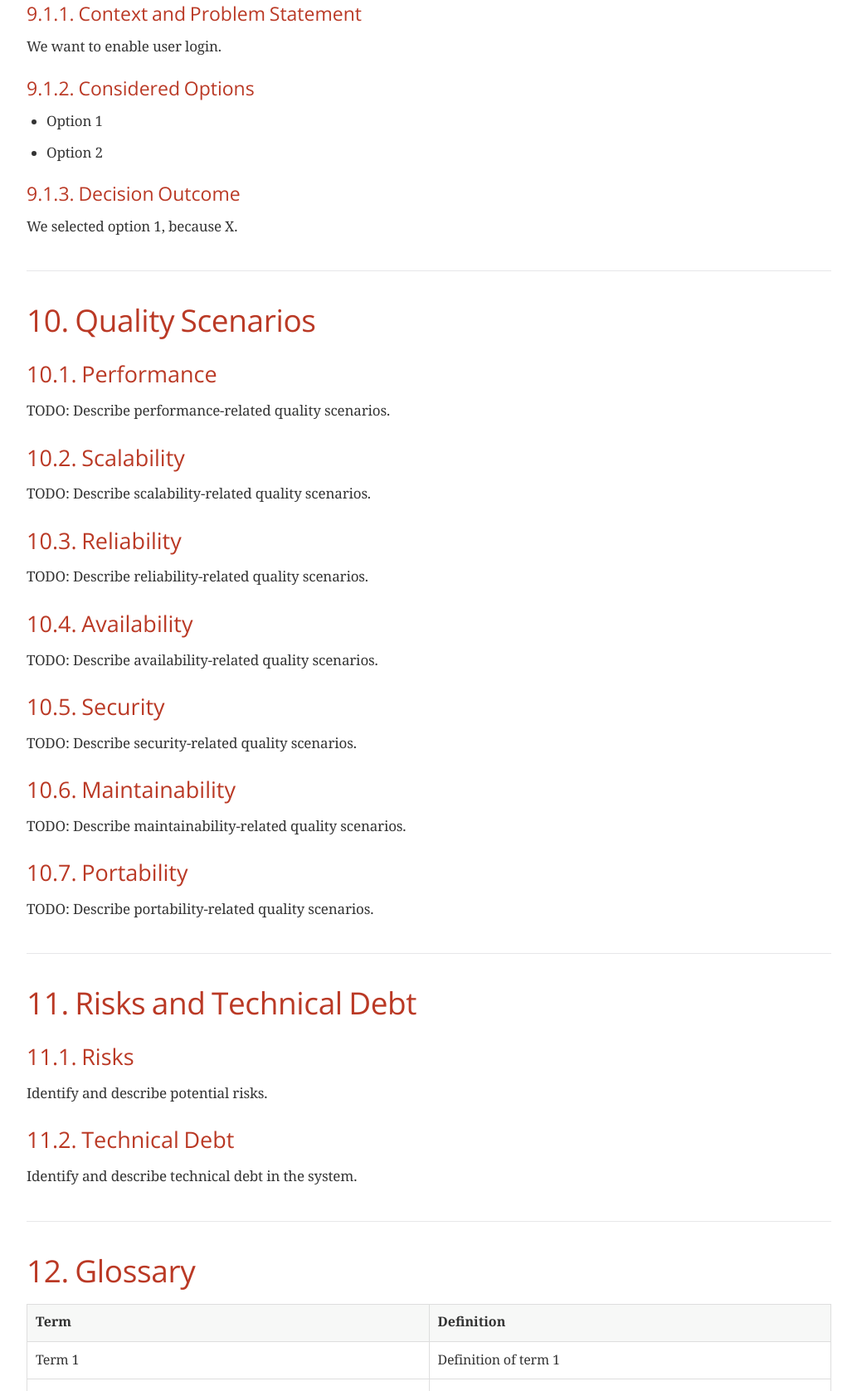
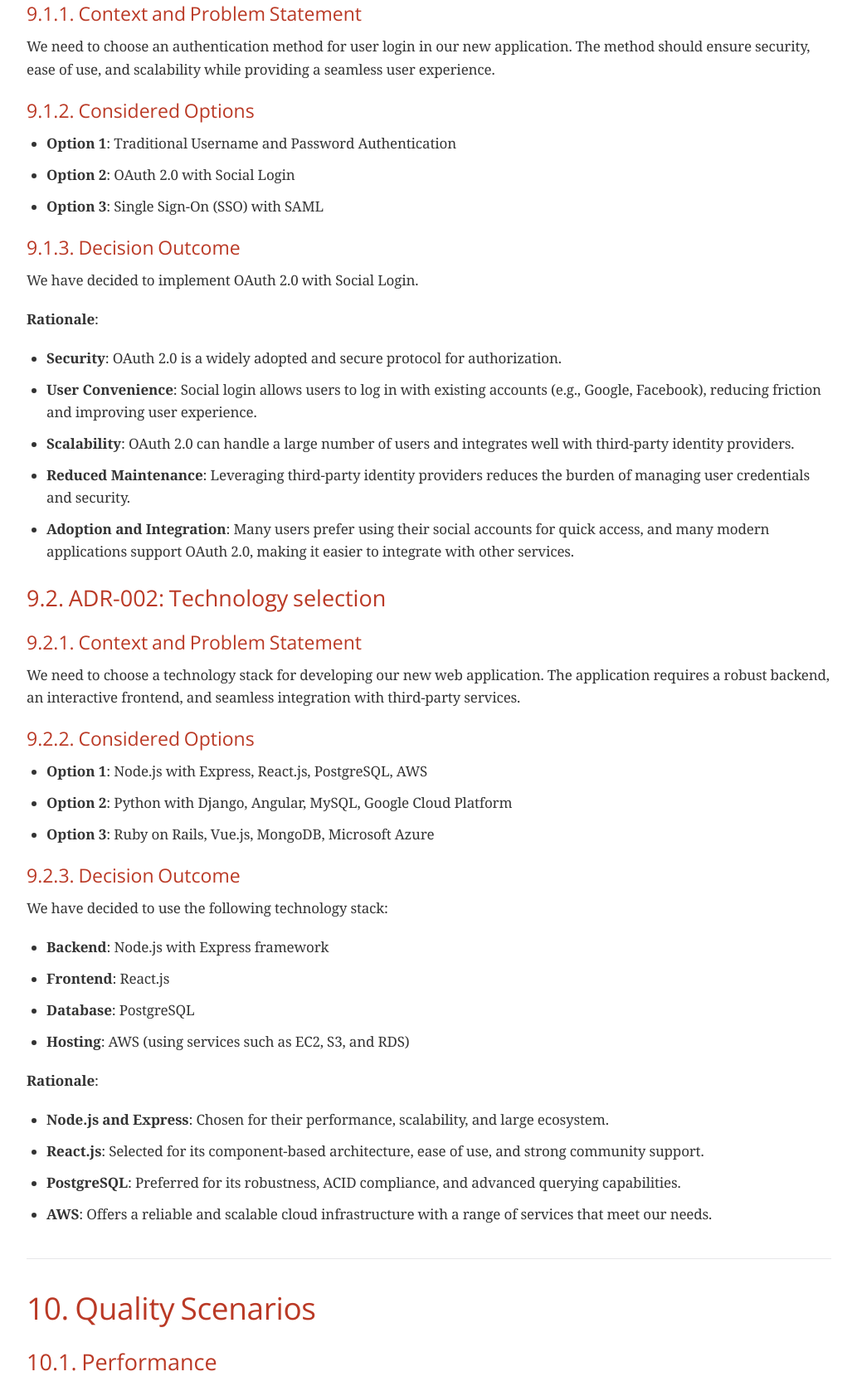
Before and after one commit to milanm/architecture-docs, a plain HTML site: page build/docs/index.html in a window 1280 px wide. Shown: the part 3203-4880 px from the top of the page at 83% size, without its empty margins (123-1156 px from the left). Drawn offline with nearby package versions, Linux system fonts and the light colour scheme; a web font is replaced by a local one.

Commit message:
Add adr2

```diff
--- a/build/docs/index.html
+++ b/build/docs/index.html
@@ -565,11 +565,11 @@ body.book #toc,body.book #preamble,body.book h1.sect0,body.book .sect1>h2{page-b
 <h2 id="_9_architecture_decisions_records">9. Architecture Decisions Records</h2>
 <div class="sectionbody">
 <div class="sect2">
-<h3 id="_9_1_login_decision">9.1. Login decision</h3>
+<h3 id="_9_1_adr_001_login_decision">9.1. ADR-001: Login decision</h3>
 <div class="sect3">
 <h4 id="_9_1_1_context_and_problem_statement">9.1.1. Context and Problem Statement</h4>
 <div class="paragraph">
-<p>We want to enable user login.</p>
+<p>We need to choose an authentication method for user login in our new application. The method should ensure security, ease of use, and scalability while providing a seamless user experience.</p>
 </div>
 </div>
 <div class="sect3">
@@ -577,10 +577,13 @@ body.book #toc,body.book #preamble,body.book h1.sect0,body.book .sect1>h2{page-b
 <div class="ulist">
 <ul>
 <li>
-<p>Option 1</p>
+<p><strong>Option 1</strong>: Traditional Username and Password Authentication</p>
 </li>
 <li>
-<p>Option 2</p>
+<p><strong>Option 2</strong>: OAuth 2.0 with Social Login</p>
+</li>
+<li>
+<p><strong>Option 3</strong>: Single Sign-On (SSO) with SAML</p>
 </li>
 </ul>
 </div>
@@ -588,7 +591,95 @@ body.book #toc,body.book #preamble,body.book h1.sect0,body.book .sect1>h2{page-b
 <div class="sect3">
 <h4 id="_9_1_3_decision_outcome">9.1.3. Decision Outcome</h4>
 <div class="paragraph">
-<p>We selected option 1, because X.</p>
+<p>We have decided to implement OAuth 2.0 with Social Login.</p>
+</div>
+<div class="paragraph">
+<p><strong>Rationale</strong>:</p>
+</div>
+<div class="ulist">
+<ul>
+<li>
+<p><strong>Security</strong>: OAuth 2.0 is a widely adopted and secure protocol for authorization.</p>
+</li>
+<li>
+<p><strong>User Convenience</strong>: Social login allows users to log in with existing accounts (e.g., Google, Facebook), reducing friction and improving user experience.</p>
+</li>
+<li>
+<p><strong>Scalability</strong>: OAuth 2.0 can handle a large number of users and integrates well with third-party identity providers.</p>
+</li>
+<li>
+<p><strong>Reduced Maintenance</strong>: Leveraging third-party identity providers reduces the burden of managing user credentials and security.</p>
+</li>
+<li>
+<p><strong>Adoption and Integration</strong>: Many users prefer using their social accounts for quick access, and many modern applications support OAuth 2.0, making it easier to integrate with other services.</p>
+</li>
+</ul>
+</div>
+</div>
+</div>
+<div class="sect2">
+<h3 id="_9_2_adr_002_technology_selection">9.2. ADR-002: Technology selection</h3>
+<div class="sect3">
+<h4 id="_9_2_1_context_and_problem_statement">9.2.1. Context and Problem Statement</h4>
+<div class="paragraph">
+<p>We need to choose a technology stack for developing our new web application. The application requires a robust backend, an interactive frontend, and seamless integration with third-party services.</p>
+</div>
+</div>
+<div class="sect3">
+<h4 id="_9_2_2_considered_options">9.2.2. Considered Options</h4>
+<div class="ulist">
+<ul>
+<li>
+<p><strong>Option 1</strong>: Node.js with Express, React.js, PostgreSQL, AWS</p>
+</li>
+<li>
+<p><strong>Option 2</strong>: Python with Django, Angular, MySQL, Google Cloud Platform</p>
+</li>
+<li>
+<p><strong>Option 3</strong>: Ruby on Rails, Vue.js, MongoDB, Microsoft Azure</p>
+</li>
+</ul>
+</div>
+</div>
+<div class="sect3">
+<h4 id="_9_2_3_decision_outcome">9.2.3. Decision Outcome</h4>
+<div class="paragraph">
+<p>We have decided to use the following technology stack:</p>
+</div>
+<div class="ulist">
+<ul>
+<li>
+<p><strong>Backend</strong>: Node.js with Express framework</p>
+</li>
+<li>
+<p><strong>Frontend</strong>: React.js</p>
+</li>
+<li>
+<p><strong>Database</strong>: PostgreSQL</p>
+</li>
+<li>
+<p><strong>Hosting</strong>: AWS (using services such as EC2, S3, and RDS)</p>
+</li>
+</ul>
+</div>
+<div class="paragraph">
+<p><strong>Rationale</strong>:</p>
+</div>
+<div class="ulist">
+<ul>
+<li>
+<p><strong>Node.js and Express</strong>: Chosen for their performance, scalability, and large ecosystem.</p>
+</li>
+<li>
+<p><strong>React.js</strong>: Selected for its component-based architecture, ease of use, and strong community support.</p>
+</li>
+<li>
+<p><strong>PostgreSQL</strong>: Preferred for its robustness, ACID compliance, and advanced querying capabilities.</p>
+</li>
+<li>
+<p><strong>AWS</strong>: Offers a reliable and scalable cloud infrastructure with a range of services that meet our needs.</p>
+</li>
+</ul>
 </div>
 </div>
 </div>
```
Also changed, not shown: 3 other files.
